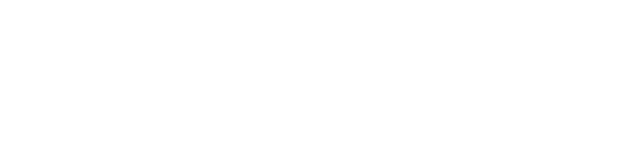
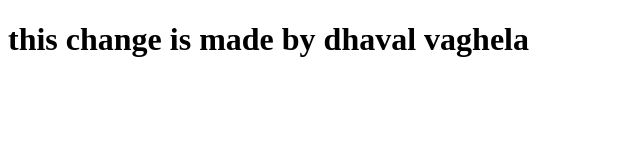
Before and after one commit to Jaydeep1016/demo-repo, a plain HTML site: page index.html in a window 1280 px wide. Shown: the whole page, without its empty margins (0-640 px from the left). Drawn offline with Linux system fonts and the light colour scheme.

Commit message:
checking html changes

```diff
--- a/index.html
+++ b/index.html
@@ -6,6 +6,6 @@
     <title>Document</title>
 </head>
 <body>
-
+    <h1>this change is made by dhaval vaghela</h1>
 </body>
 </html>
```
